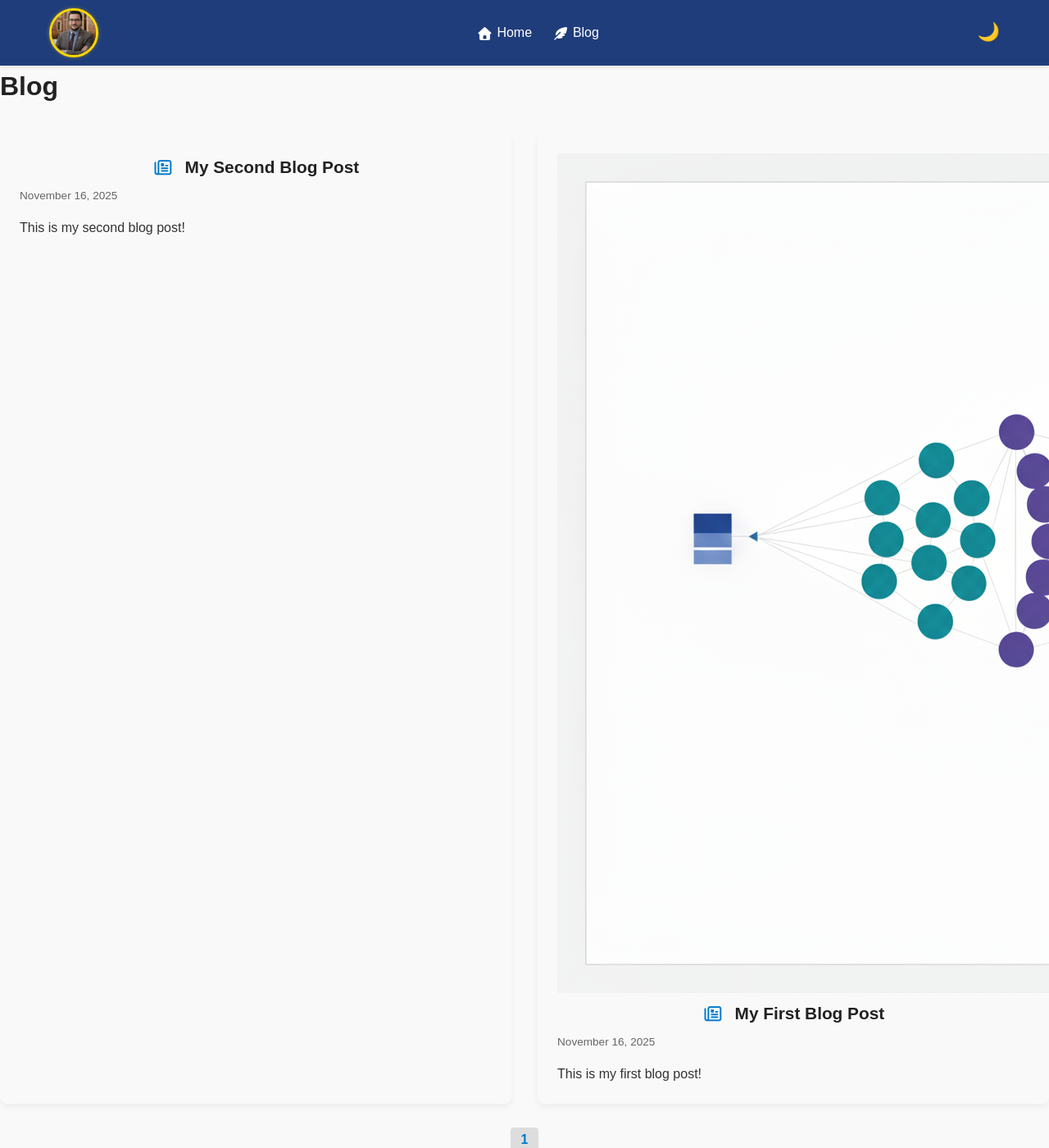
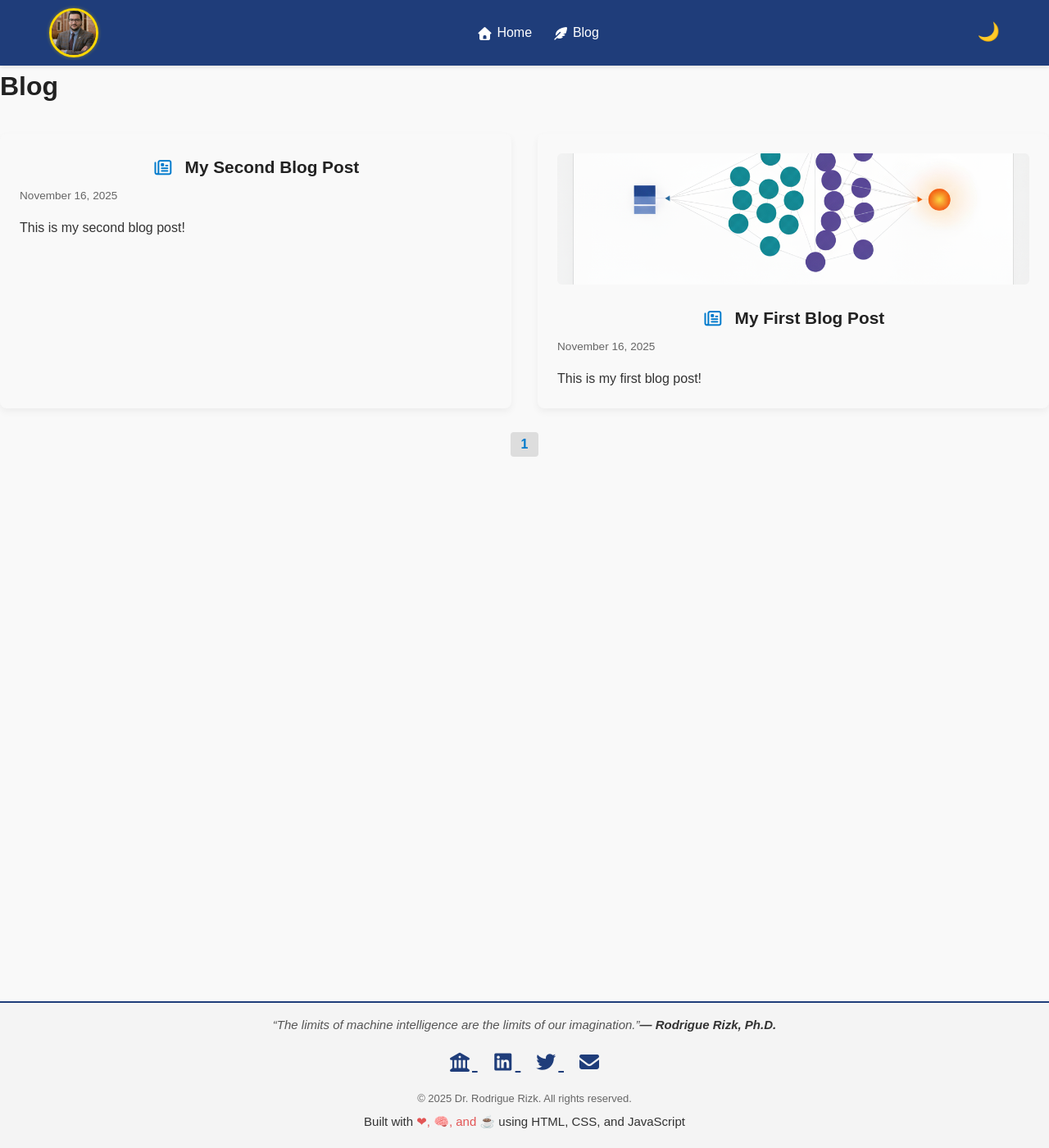
Before and after one commit to rodriguerizk/rodriguerizk.github.io, a Jekyll site: the page built from blog/index.html, in a window 1280 px wide and 1400 px high. Shown: the whole window at 82% size. Built offline with Jekyll 4.4.1, drawn with Linux system fonts in a browser that asks for light colours; nearby versions of some CDN libraries; the list of posts is cut into pages by our own code.

Commit message:
Update style.css

```diff
--- a/css/style.css
+++ b/css/style.css
@@ -949,3 +949,11 @@ nav a i {
   color: #007acc; /* matches navbar link hover */
   vertical-align: middle;
 }
+
+.blog-thumb {
+  width: 100%;
+  height: 160px;
+  object-fit: cover;
+  border-radius: 6px;
+  margin-bottom: 1rem;
+}
```
